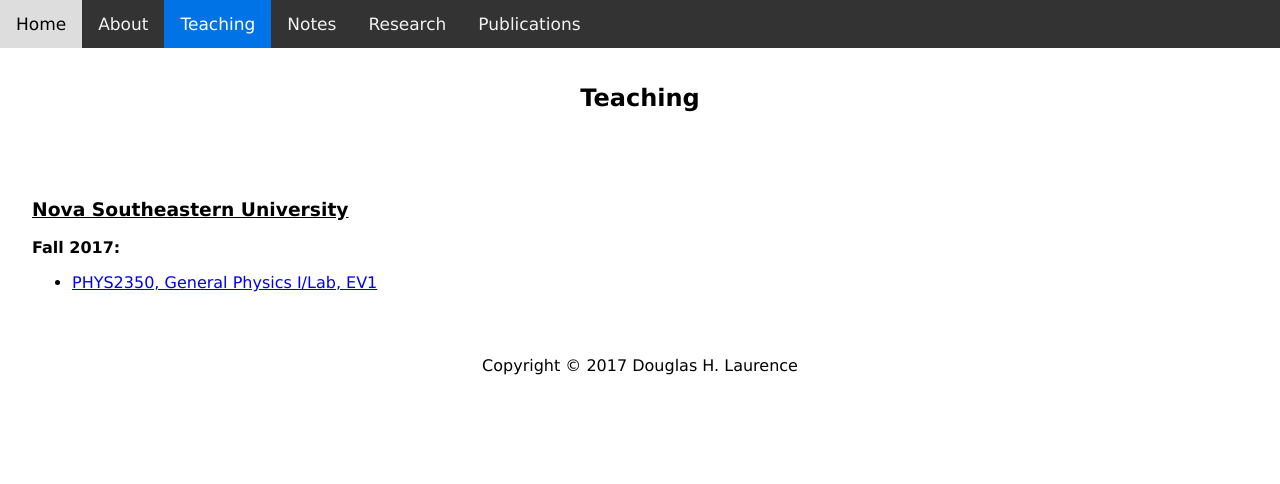
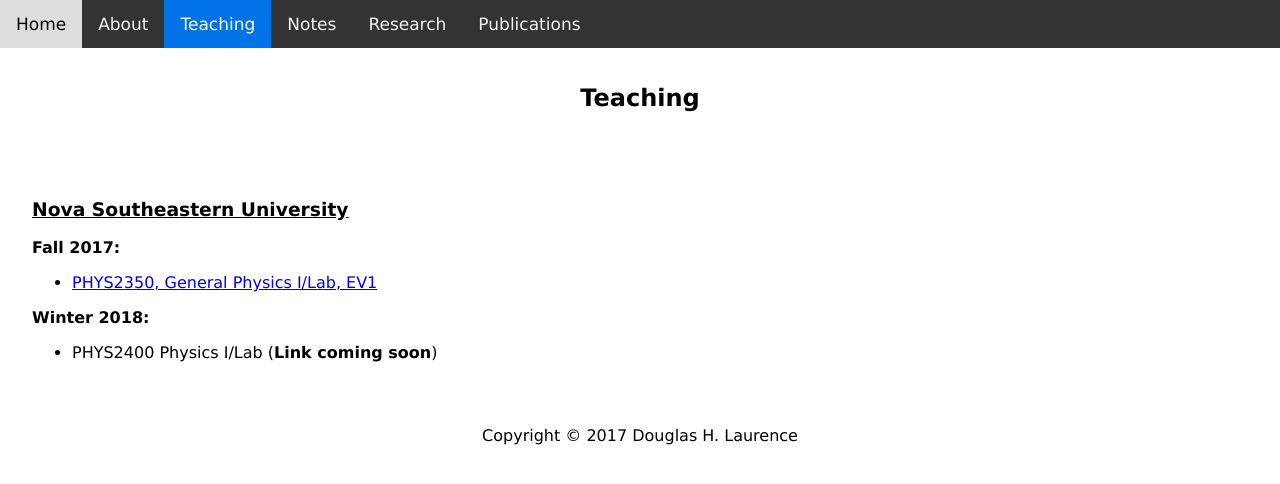
Before and after one commit to dhlaurence/dhlaurence.github.io, a Jekyll site: the page built from teaching.html, in a window 1280 px wide. Shown: the top 484 px of the page. Built offline with Jekyll 4.4.1, drawn with Linux system fonts in a browser that asks for light colours.

Commit message:
Update teaching.html

```diff
--- a/teaching.html
+++ b/teaching.html
@@ -16,4 +16,10 @@ title: Teaching
     <li><a href="http://www.blazartheory.com/teaching/phys2350fall17.html">PHYS2350, General Physics I/Lab, EV1</a></li>
   </ul>
 
+  <p><b>Winter 2018:</b></p>
+
+  <ul>
+    <li>PHYS2400 Physics I/Lab (<b>Link coming soon</b>)</li>
+  </ul>
+
 </article>
```
